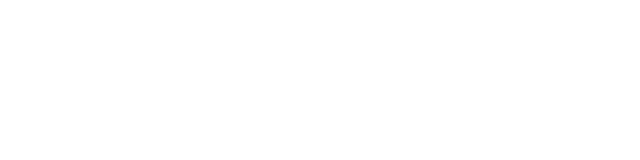
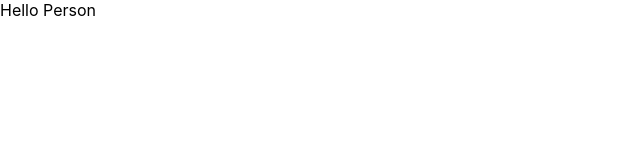
Before and after one commit to Smoopfrog/jj-oscars, a React (Create React App) app: page /home in a window 1280 px wide. Before the commit this address had no page. Shown: the top 160 px of the page, without its empty margins (0-640 px from the left). Built offline with nearby package versions, Linux system fonts and the light colour scheme.

Commit message:
create home page

```diff
--- /dev/null
+++ b/src/Pages/Home.tsx
@@ -0,0 +1,7 @@
+import React from "react";
+
+const Home = () => {
+	return <div>Hello Person</div>;
+};
+
+export default Home;
--- a/src/index.tsx
+++ b/src/index.tsx
@@ -3,6 +3,7 @@
 import "./index.css";
 import { BrowserRouter, Route, Routes } from "react-router-dom";
 import Login from "./Pages/Login";
+import Home from "./Pages/Home";
 
 const root = ReactDOM.createRoot(
 	document.getElementById("root") as HTMLElement
@@ -12,6 +13,7 @@
 		<BrowserRouter>
 			<Routes>
 				<Route path="/" element={<Login />} />
+				<Route path="/home" element={<Home />} />
 			</Routes>
 		</BrowserRouter>
 	</React.StrictMode>
```
